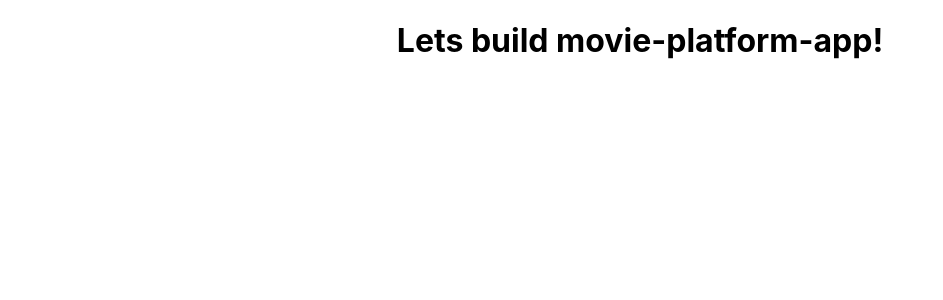
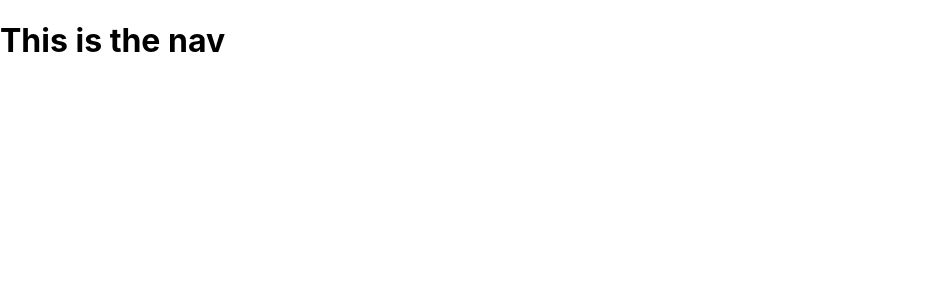
Before and after one commit to annin-tofu/movie-platform-app, a React (Create React App) app: page / in a window 1280 px wide. Shown: the top 300 px of the page, without its empty margins (0-943 px from the left). Built offline with nearby package versions, Linux system fonts and the light colour scheme.

Commit message:
HomeScreen and Nav created

```diff
--- a/src/App.js
+++ b/src/App.js
@@ -1,10 +1,12 @@
 import React from "react";
 import "./App.css";
+import HomeScreen from "./HomeScreen";
 
 function App() {
   return (
-    <div className="App">
-      <h1>Lets build movie-platform-app!</h1>
+    // BEM
+    <div className="app">
+      <HomeScreen />
     </div>
   );
 }
--- /dev/null
+++ b/src/HomeScreen.js
@@ -0,0 +1,19 @@
+// rfce
+
+import React from "react";
+import "./HomeScreen.css";
+import Nav from "./Nav";
+
+function HomeScreen() {
+  return (
+    <div className="homeScreen">
+      {/* Nav */}
+      <Nav />
+
+      {/* Banner */}
+      {/* Row */}
+    </div>
+  );
+}
+
+export default HomeScreen;
--- /dev/null
+++ b/src/Nav.js
@@ -0,0 +1,15 @@
+//rfce
+
+// NAV BAR
+import React from "react";
+import "./Nav.css";
+
+function Nav() {
+  return (
+    <div className="nav">
+      <h1>This is the nav</h1>
+    </div>
+  );
+}
+
+export default Nav;
```
Also changed, not shown: src/HomeScreen.css (added), src/Nav.css (added), 1 other file (tests, documents, lock files or other folders).
